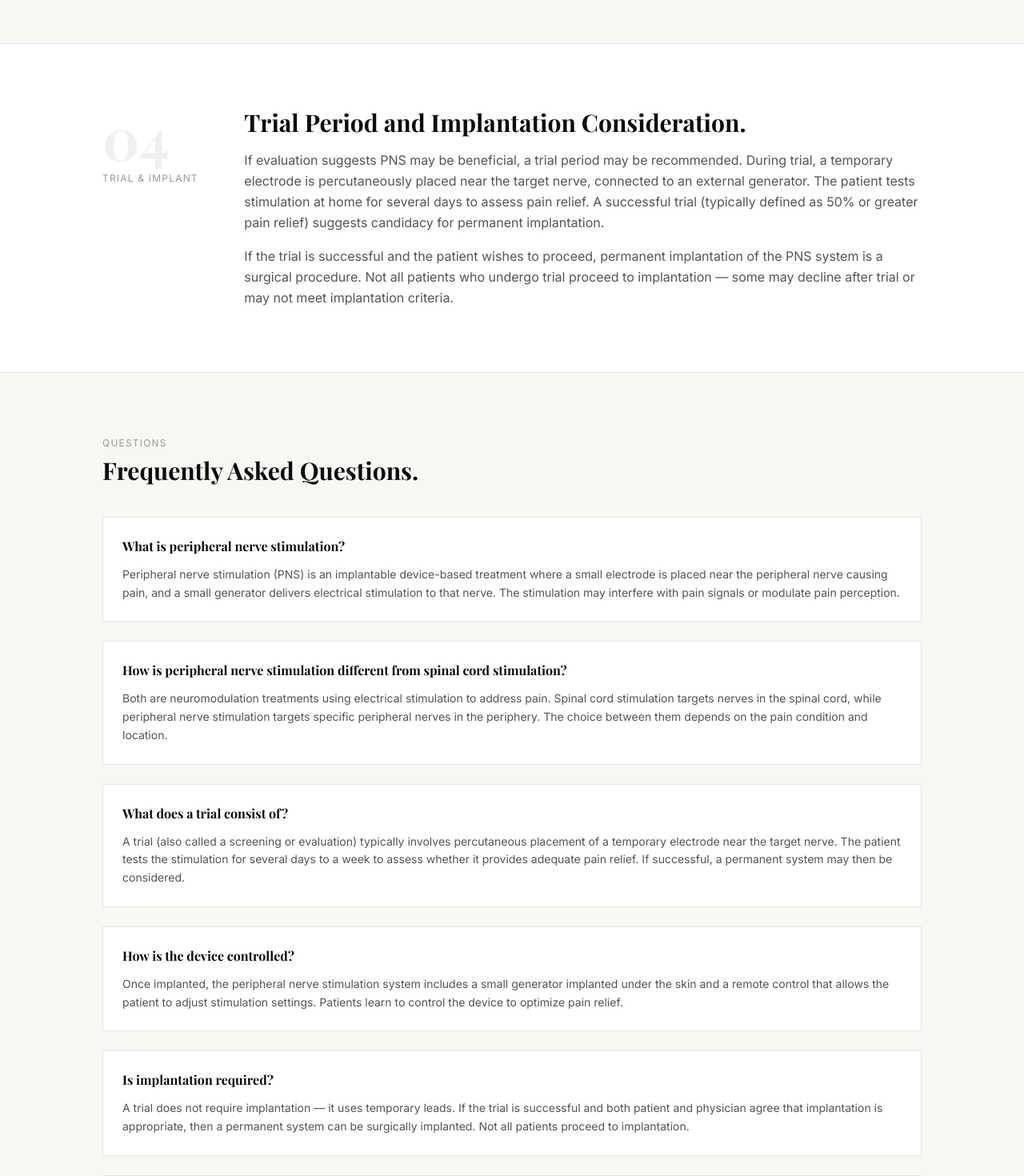
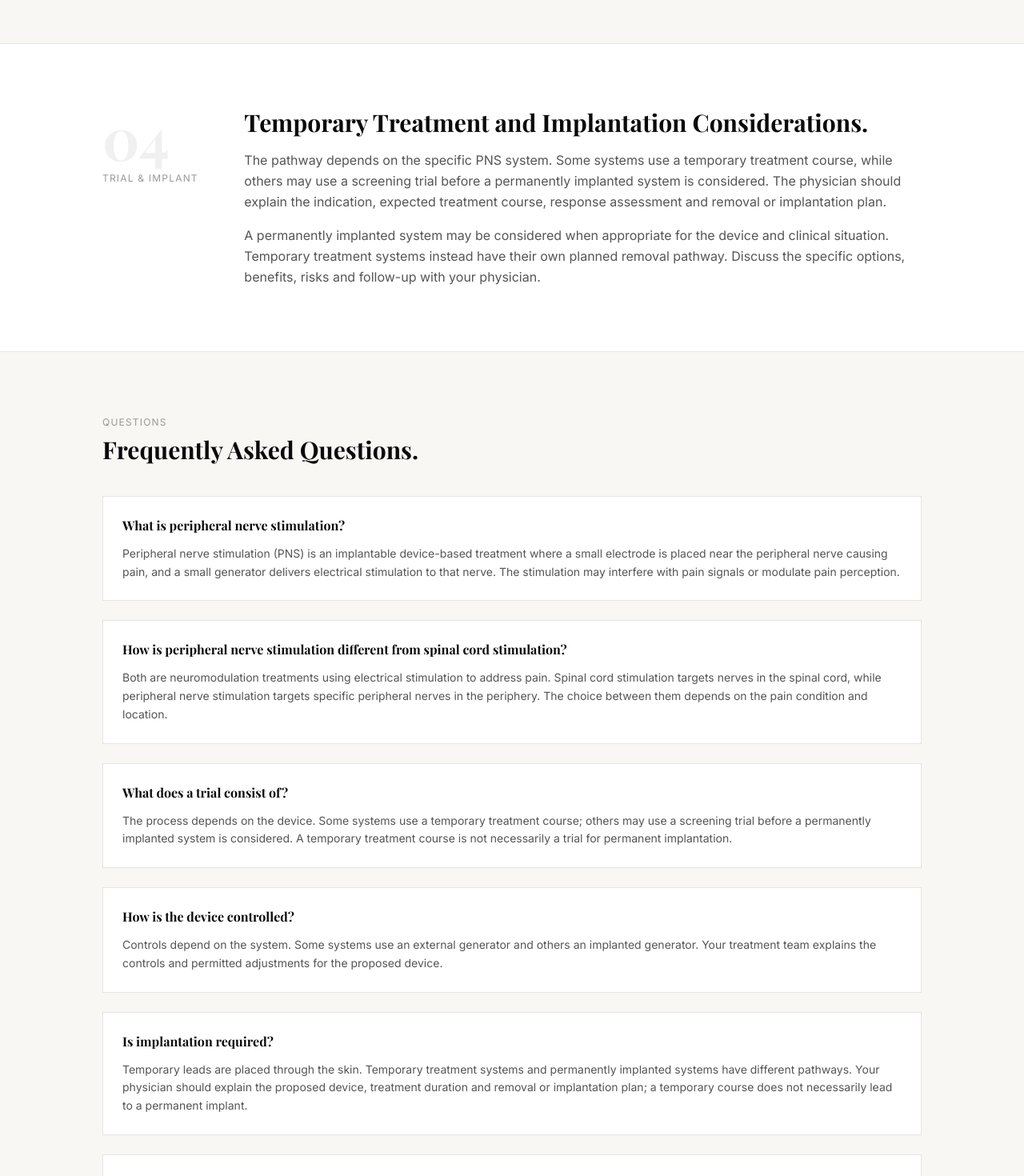
Before and after one commit to SimonDardashti/drdardashti-website, a Next.js app: page /procedures/peripheral-nerve-stimulation-evaluation in a window 1280 px wide. Shown: the part 2940-4410 px from the top of the page at 80% size. Built offline with nearby package versions, Linux system fonts and the light colour scheme; a web font is replaced by a local one.

Commit message:
Correct approved evergreen clinical consistency

```diff
--- a/app/procedures/peripheral-nerve-stimulation-evaluation/page.tsx
+++ b/app/procedures/peripheral-nerve-stimulation-evaluation/page.tsx
@@ -80,15 +80,15 @@ const faqs = [
   },
   {
     q: "What does a trial consist of?",
-    a: "A trial (also called a screening or evaluation) typically involves percutaneous placement of a temporary electrode near the target nerve. The patient tests the stimulation for several days to a week to assess whether it provides adequate pain relief. If successful, a permanent system may then be considered.",
+    a: "The process depends on the device. Some systems use a temporary treatment course; others may use a screening trial before a permanently implanted system is considered. A temporary treatment course is not necessarily a trial for permanent implantation.",
   },
   {
     q: "How is the device controlled?",
-    a: "Once implanted, the peripheral nerve stimulation system includes a small generator implanted under the skin and a remote control that allows the patient to adjust stimulation settings. Patients learn to control the device to optimize pain relief.",
+    a: "Controls depend on the system. Some systems use an external generator and others an implanted generator. Your treatment team explains the controls and permitted adjustments for the proposed device.",
   },
   {
     q: "Is implantation required?",
-    a: "A trial does not require implantation — it uses temporary leads. If the trial is successful and both patient and physician agree that implantation is appropriate, then a permanent system can be surgically implanted. Not all patients proceed to implantation.",
+    a: "Temporary leads are placed through the skin. Temporary treatment systems and permanently implanted systems have different pathways. Your physician should explain the proposed device, treatment duration and removal or implantation plan; a temporary course does not necessarily lead to a permanent implant.",
   },
   {
     q: "What are the limitations?",
@@ -267,20 +267,13 @@ export default function PeripheralNerveStimulationEvaluationPage() {
               className="text-2xl md:text-3xl font-bold text-[#0a0a0a] mb-4"
               style={{ fontFamily: "var(--font-playfair), Georgia, serif" }}
             >
-              Trial Period and Implantation Consideration.
+              Temporary Treatment and Implantation Considerations.
             </h2>
             <p>
-              If evaluation suggests PNS may be beneficial, a trial period may be recommended.
-              During trial, a temporary electrode is percutaneously placed near the target nerve,
-              connected to an external generator. The patient tests stimulation at home for
-              several days to assess pain relief. A successful trial (typically defined as 50%
-              or greater pain relief) suggests candidacy for permanent implantation.
+              The pathway depends on the specific PNS system. Some systems use a temporary treatment course, while others may use a screening trial before a permanently implanted system is considered. The physician should explain the indication, expected treatment course, response assessment and removal or implantation plan.
             </p>
             <p>
-              If the trial is successful and the patient wishes to proceed, permanent
-              implantation of the PNS system is a surgical procedure. Not all patients who
-              undergo trial proceed to implantation — some may decline after trial or may not
-              meet implantation criteria.
+              A permanently implanted system may be considered when appropriate for the device and clinical situation. Temporary treatment systems instead have their own planned removal pathway. Discuss the specific options, benefits, risks and follow-up with your physician.
             </p>
           </div>
         </div>
```
